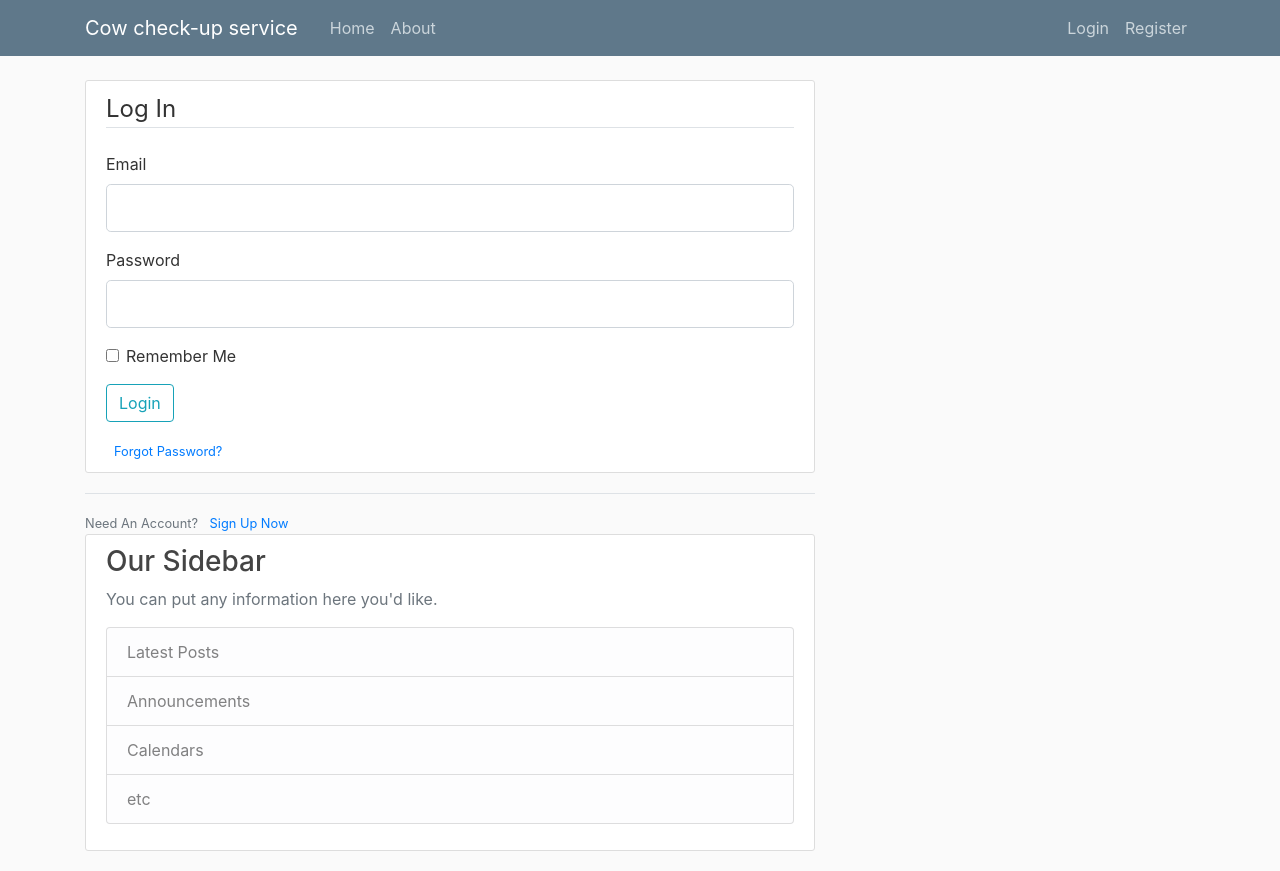
After one commit to ALexanderSpiridonov/Flask, a Flask app: page /login in a window 1280 px wide. The commit adds this page. Run offline with Flask 2, Linux system fonts and the light colour scheme; some libraries are stand-ins or nearby versions.

Commit message:
login system without database connections

```diff
--- /dev/null
+++ b/forms.py
@@ -0,0 +1,18 @@
+from flask_wtf import FlaskForm
+from wtforms import StringField, PasswordField, SubmitField, BooleanField
+from wtforms.validators import DataRequired, Length, Email, EqualTo
+
+
+class RegistrationForm(FlaskForm):
+    username = StringField('Username', validators=[DataRequired(), Length(min=2, max=20)])
+    email = StringField('Email', validators=[DataRequired(), Email()])
+    password = PasswordField('Password', validators=[DataRequired()])
+    confirm_password = PasswordField('Confirm Password', validators=[DataRequired(), EqualTo('password')])
+    submit = SubmitField('Sign Up')
+
+
+class LoginForm(FlaskForm):
+    email = StringField('Email', validators=[DataRequired(), Email()])
+    password = PasswordField('Password', validators=[DataRequired()])
+    remember = BooleanField('Remember Me')
+    submit = SubmitField('Login')
--- a/my_first_flask_app.py
+++ b/my_first_flask_app.py
@@ -1,6 +1,8 @@
-from flask import Flask, render_template, url_for
+from flask import Flask, render_template, url_for, flash, redirect
+from forms import RegistrationForm, LoginForm
+app=Flask(__name__)
 
-app=Flask(__name__)
+app.config['SECRET_KEY'] = '60d198c06f34330635165c34358eedc4'
 
 posts = [
     {
@@ -26,5 +28,24 @@ def home():
 def about():
     return render_template('about.html')
 
+@app.route("/register", methods=['GET', 'POST']) # registration page
+def register():
+    form = RegistrationForm()
+    if form.validate_on_submit():
+        flash(f'Account created for {form.username.data}!', 'success')
+        return redirect(url_for('home'))
+    return render_template('register.html', title='Register', form=form)
+
+@app.route("/login", methods=['GET', 'POST']) # home page
+def login():
+    form = LoginForm()
+    if form.validate_on_submit():
+        if form.email.data == 'asp@foss.dk' and form.password.data == '12345':
+            flash('You have been logged in!', 'success')
+            return redirect(url_for('home'))
+        else:
+            flash('Login Unsuccesssful. Please check username and password', 'danger')
+    return render_template('login.html', title='Login', form=form)
+
 if __name__ == '__main__':
     app.run(debug=True)
--- a/templates/home.html
+++ b/templates/home.html
@@ -1,4 +1,5 @@
 {% extends "layout.html" %}
+
 {% block content %}
     {% for post in posts %}
     <article class="media content-section">
--- a/templates/layout.html
+++ b/templates/layout.html
@@ -23,13 +23,13 @@
         </button>
         <div class="collapse navbar-collapse" id="navbarToggle">
             <div class="navbar-nav mr-auto">
-            <a class="nav-item nav-link" href="/">Home</a>
-            <a class="nav-item nav-link" href="/about">About</a>
+            <a class="nav-item nav-link" href="{{ url_for('home') }}">Home</a>
+            <a class="nav-item nav-link" href="{{ url_for('about') }}">About</a>
             </div>
             <!-- Navbar Right Side -->
             <div class="navbar-nav">
-            <a class="nav-item nav-link" href="/login">Login</a>
-            <a class="nav-item nav-link" href="/register">Register</a>
+            <a class="nav-item nav-link" href="{{ url_for('login') }}">Login</a>
+            <a class="nav-item nav-link" href="{{ url_for('register') }}">Register</a>
             </div>
         </div>
         </div>
@@ -38,9 +38,18 @@
     <main role="main" class="container">
     <div class="row">
         <div class="col-md-8">
+        {% with  messages = get_flashed_messages(with_categories=true) %}
+            {% if messages %}
+                {% for category, message in messages %}
+                    <div class="alert alert-{{ category }}">
+                        {{ message }}
+                    </div>
+                {% endfor %}
+            {% endif %}
+        {% endwith %}
         {% block content %}{% endblock %}
         </div>
-        <div class="col-md-4">
+
     <div class="content-section">
         <h3>Our Sidebar</h3>
         <p class='text-muted'>You can put any information here you'd like.
@@ -53,7 +62,6 @@
         </p>
     </div>
     </div>
-    </div>
     </main>
 
     <!-- Optional JavaScript -->
--- /dev/null
+++ b/templates/login.html
@@ -0,0 +1,53 @@
+{% extends "layout.html" %}
+{% block content %}
+    <div class="content-section">
+        <form method="POST" action="">
+            {{ form.hidden_tag() }}
+            <fieldset class="form-group">
+                <legend class="border-bottom mb-4">Log In</legend>
+                <div class="form-group">
+                    {{ form.email.label(class="form-control-label") }}
+                    {% if form.email.errors %}
+                        {{ form.email(class="form-control form-control-lg is-invalid") }}
+                        <div class="invalid-feedback">
+                            {% for error in form.email.errors %}
+                                <span>{{ error }}</span>
+                            {% endfor %}
+                        </div>
+                    {% else %}
+                        {{ form.email(class="form-control form-control-lg") }}
+                    {% endif %}
+                </div>
+                <div class="form-group">
+                    {{ form.password.label(class="form-control-label") }}
+                    {% if form.password.errors %}
+                        {{ form.password(class="form-control form-control-lg is-invalid") }}
+                        <div class="invalid-feedback">
+                            {% for error in form.password.errors %}
+                                <span>{{ error }}</span>
+                            {% endfor %}
+                        </div>
+                    {% else %}
+                        {{ form.password(class="form-control form-control-lg") }}
+                    {% endif %}
+                </div>
+                <div class="form-check">
+                    {{ form.remember(class="form-check-input") }}
+                    {{ form.remember.label(class="form-check-label") }}
+                </div>
+            </fieldset>
+            <div class="form-group">
+                {{ form.submit(class="btn btn-outline-info") }}
+            </div>
+            <small class="text-muted ml-2">
+                <a href="#">Forgot Password?</a>
+            </small>
+        </form>
+    </div>
+    <div>
+    <div class="border-top pt-3">
+        <small class="text-muted">
+            Need An Account? <a class="ml-2" href="{{ url_for('register') }}">Sign Up Now</a>
+        </small>
+    </div>
+{% endblock content %}
```
Also changed, not shown: templates/register.html (added, +74 -0 lines), templates/side_bar.html (added, +13 -0 lines). Lines whose indentation alone changed are shown as unchanged.
